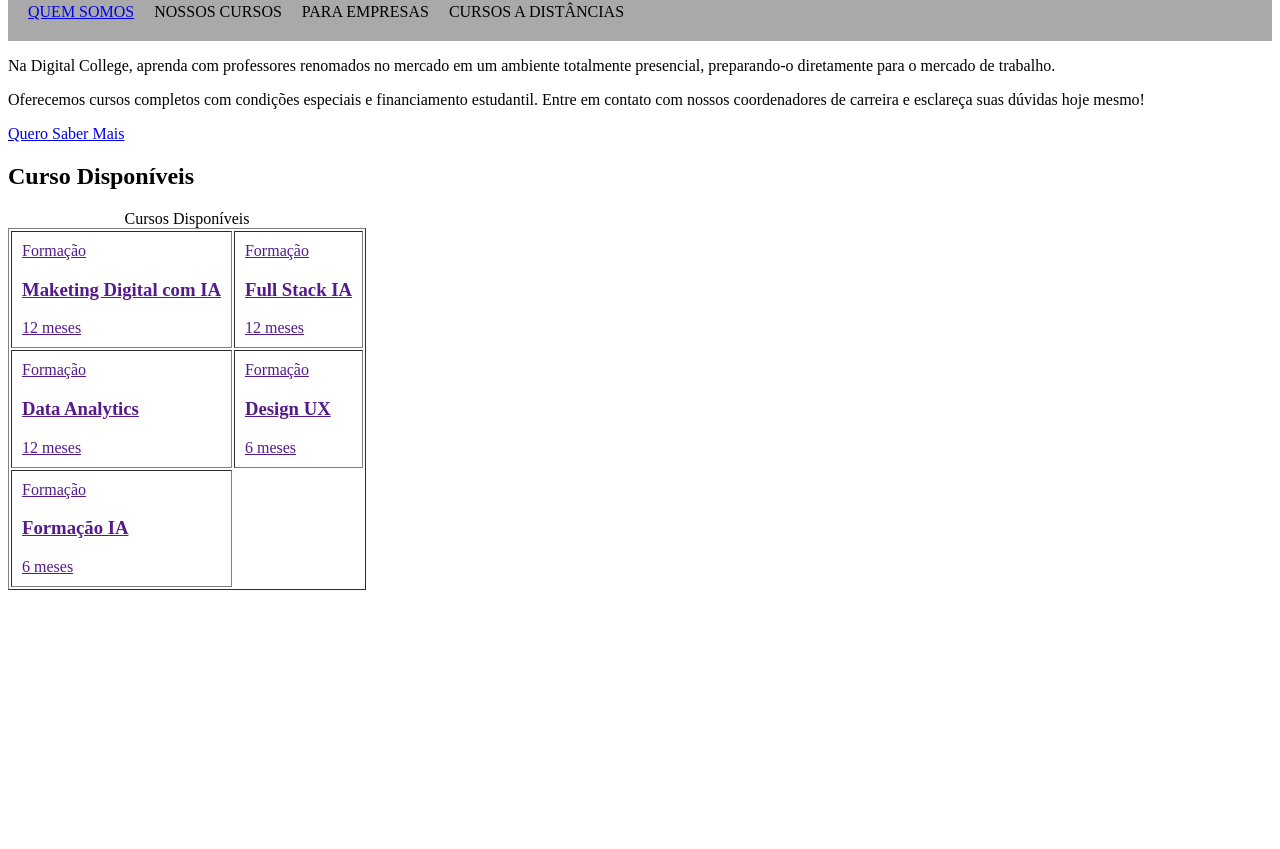
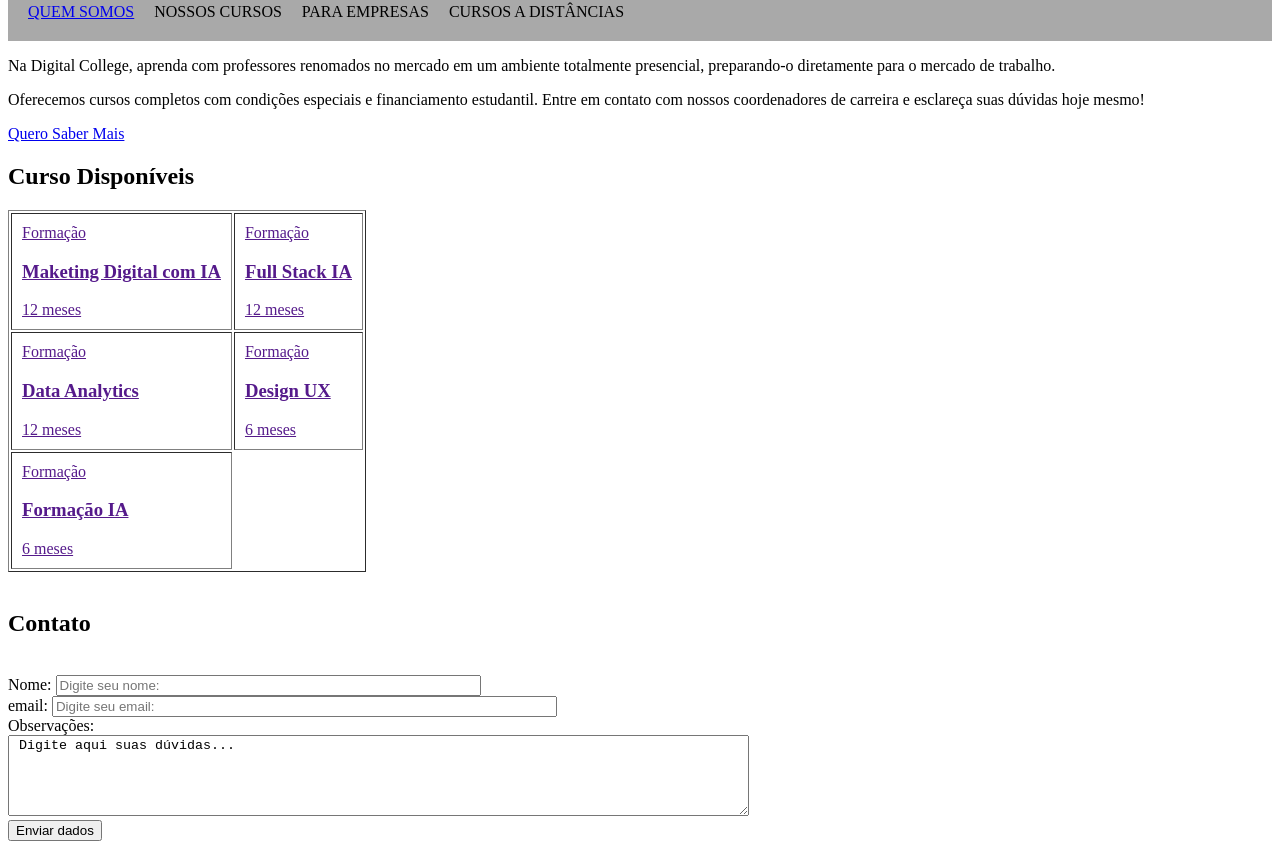
Before and after one commit to WilliamBritoFreitas/IntroHTML_2026, a plain HTML site: page pages/layout.html in a window 1280 px wide. Shown: the part 179-1028 px from the top of the page. Before the commit the page ends 800 px from the top, so only its background shows below. Drawn offline with Linux system fonts and the light colour scheme.

Commit message:
Usando table e Formulario

```diff
--- a/pages/layout.html
+++ b/pages/layout.html
@@ -48,43 +48,8 @@
       </section>
       <section>
         <h1>Curso Disponíveis</h1>
-        <!-- <div>
-            <a href="">
-              <span>Formação</span>
-              <h3>Maketing Digital com IA</h3>
-              <span>12 meses</span>
-            </a>
-        </div>
-        <div>
-          <a href="">
-          <span>Formação</span>
-          <h3>Full Stack IA</h3>
-          <span>12 meses</span>
-        </a>
-        </div>
-        <div>
-            <a href="">
-              <span>Formação</span>
-              <h3>Data Analytics</h3>
-              <span>12 meses</span>
-           </a>
-        </div>
-        <div>
-            <a href="">
-            <span>Formação</span>
-            <h3>Design UX</h3>
-            <span>6 meses</span>
-        </a>
-        </div>
-        <div>
-            <a href="">
-                <span>Formação</span>
-                <h3>Formação IA</h3>
-                <span>6 meses</span>
-            </a>
-        </div> -->
         <table border = "1" cellpadding ="10">
-          <caption>Cursos Disponíveis</caption>
+          <!-- <caption>Cursos Disponíveis</caption> -->
           <tr>
             <td>
               <div>
@@ -137,8 +102,30 @@
             </td>
         </table>
       </section>
+      </section>
+      <br>
+      <h2>Contato</h2>
+      <br>
 
-      </section>
+      <form action="#" method="post">
+        <div>
+          <label for="nome">Nome:</label>
+          <input type="text" size="50" id="nome" name="usuario_nome" placeholder="Digite seu nome:" required>
+        </div>
+        <div>
+          <label for="email">email:</label>
+          <input type="text" size="60" id="email" name="usuario_email" placeholder="Digite seu email:" required>
+        </div>
+        <div>
+          <label for="obs">Observações:</label>
+          <br>
+          <textarea id="obs" name="observações" rows="5" cols="90"> Digite aqui suas dúvidas...</textarea>
+        </div>
+        <div>
+          <button type="submit">Enviar dados</button>
+        </div>
+
+      </form>
     </main>
     <!-- Rodapé -->
     <footer></footer>
```
